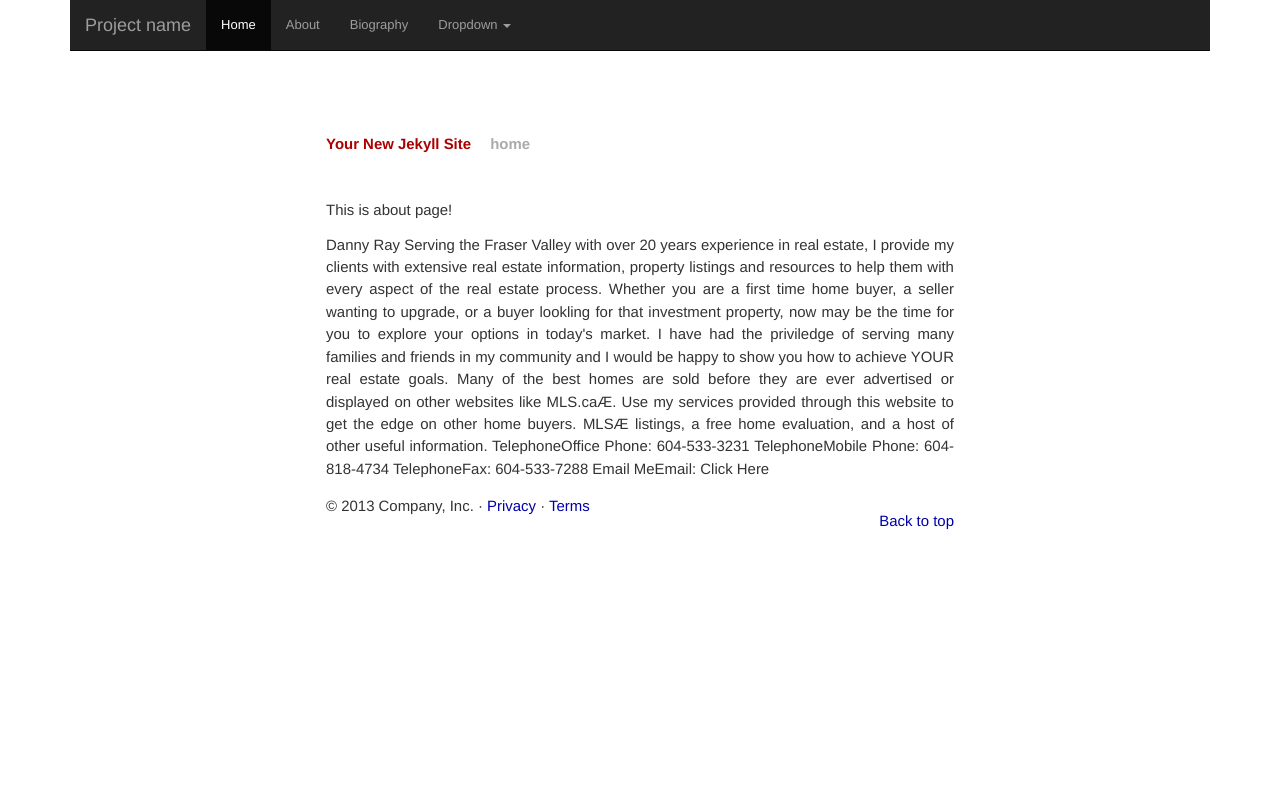
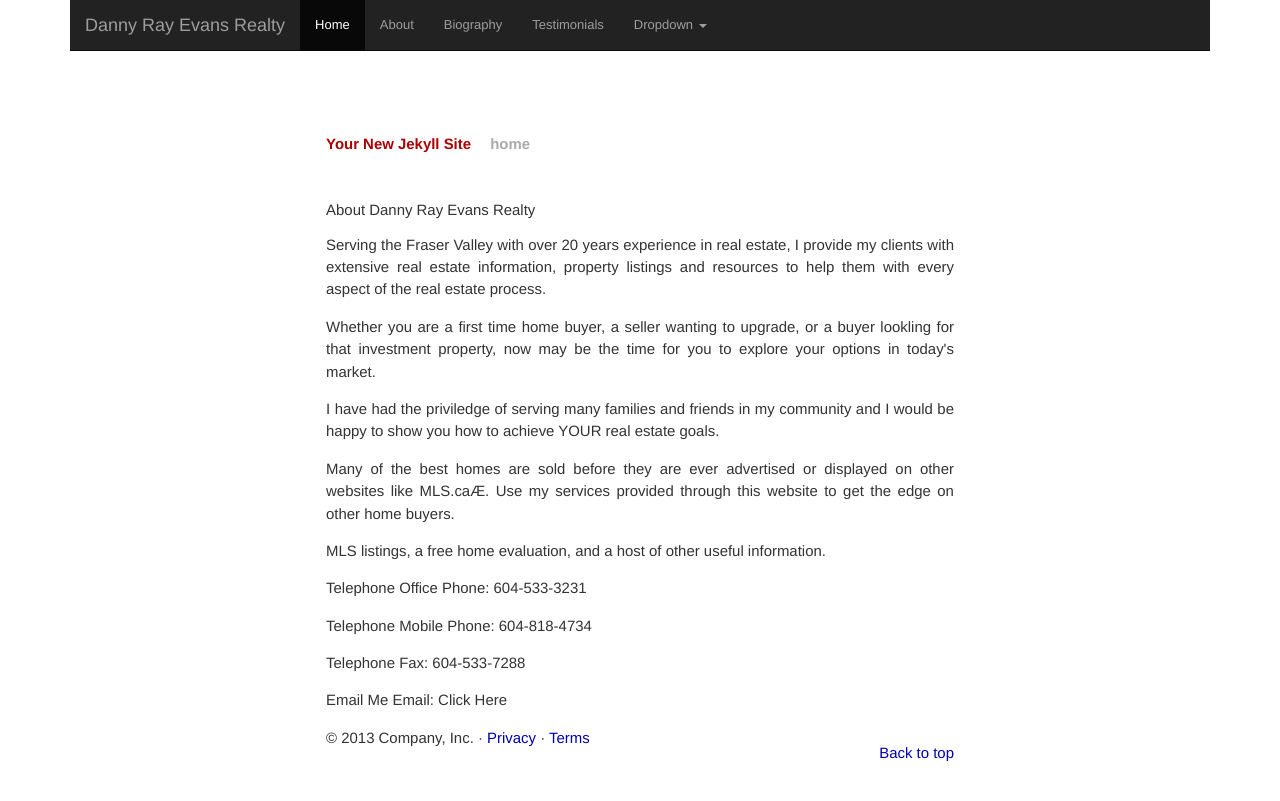
Before and after one commit to tomsav1/first-jekyll-site, a Jekyll site: the page built from about.html, in a window 1280 px wide. Shown: the top 801 px of the page. Built offline with Jekyll 4.4.1, drawn with Linux system fonts in a browser that asks for light colours; nearby versions of some CDN libraries; Markdown is read by kramdown in place of the engine named in the settings.

Commit message:
added testimonials

```diff
--- a/_layouts/default.html
+++ b/_layouts/default.html
@@ -27,13 +27,14 @@
                       <span class="icon-bar"></span>
                       <span class="icon-bar"></span>
                     </button>
-                    <a class="navbar-brand" href="#">Project name</a>
+                    <a class="navbar-brand" href="#">Danny Ray Evans Realty</a>
                   </div>
                   <div class="navbar-collapse collapse">
                     <ul class="nav navbar-nav">
                       <li class="active"><a href="index.html">Home</a></li>
                       <li><a href="about.html">About</a></li>
                       <li><a href="bio.html">Biography</a></li>
+                      <li><a href="testimonials.html">Testimonials</a></li>
                       <li class="dropdown">
                         <a href="#" class="dropdown-toggle" data-toggle="dropdown">Dropdown <b class="caret"></b></a>
                         <ul class="dropdown-menu">
--- a/about.html
+++ b/about.html
@@ -3,29 +3,23 @@
 title: My Site
 ---
 
-<h1>This is about page!</h1>
+<h1>About Danny Ray Evans Realty</h1>
 <p>
- Danny Ray
-
-
-
 Serving the Fraser Valley with over 20 years experience in real estate, I  provide my clients with extensive real estate information, property listings and resources to help them with every aspect of the real estate process.
-
+</p><p>
 Whether you are a first time home buyer, a seller wanting to upgrade, or a buyer lookling for that investment property, now may be the time for you to explore your options in today's market.
-
+</p><p>
 I have had the priviledge of serving many families and friends in my community and I would be happy to show you how to achieve YOUR real estate goals.
-
+</p><p>
 Many of the best homes are sold before they are ever advertised or displayed on other websites like MLS.caÆ. Use my services provided through this website to get the edge on other home buyers.
-
-
-MLSÆ listings, a free home evaluation, and a host of other useful information.
-
-TelephoneOffice Phone:
-604-533-3231
-TelephoneMobile Phone:
-604-818-4734
-TelephoneFax:
-604-533-7288
-Email MeEmail:
-Click Here
+</p><p>
+MLS listings, a free home evaluation, and a host of other useful information.
+</p><p>
+Telephone Office Phone: 604-533-3231
+</p><p>
+Telephone Mobile Phone: 604-818-4734
+</p><p>
+Telephone Fax: 604-533-7288
+</p><p>
+Email Me Email: Click Here
 </p>
--- a/index.html
+++ b/index.html
@@ -29,8 +29,7 @@
             <div class="carousel-caption">
               <h1>Biography.</h1>
               <p>Danny Ray has been actively selling real estate since 1991. He has been the recipient of numerous awards for outstanding sales achievements.</p>
-              <p>A long time resident of Langley, Some of Danny's interests include designing and building his own homes, running, golf, scuba diving and travel.</p>
-              <p>For professionalism, experience and service call Danny Ray at 604.818.4734.</p>
+              <p>A long time resident of Langley, some of Danny's interests include designing and building his own homes, running, golf, scuba diving and travel.</p>
               <p><a class="btn btn-lg btn-primary" href="#" role="button">Learn more</a></p>
             </div>
           </div>
```
